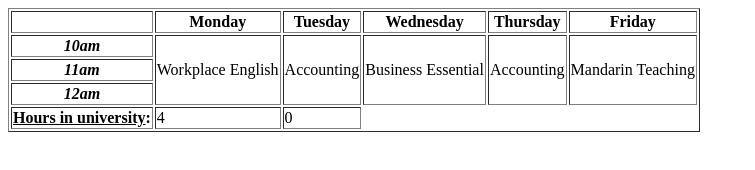
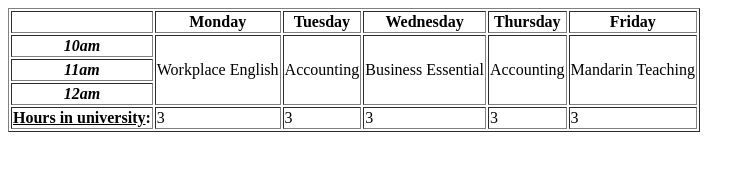
Before and after one commit to Janiceidalin/Janiceidalin.github.io, a plain HTML site: page docs/tables.html in a window 1280 px wide. Shown: the whole page, without its empty margins (0-755 px from the left). Drawn offline with Linux system fonts and the light colour scheme.

Commit message:
Update tables.html

```diff
--- a/docs/tables.html
+++ b/docs/tables.html
@@ -32,8 +32,11 @@
 	<tfoot>
 		<tr>
 			<th><u>Hours in university</u>:</th>
-			<td>4</td>
-			<td>0</td>
+			<td>3</td>
+			<td>3</td>
+			<td>3</td>
+			<td>3</td>
+			<td>3</td>
 		</tr>
 	</tfoot>
 </table>
```
